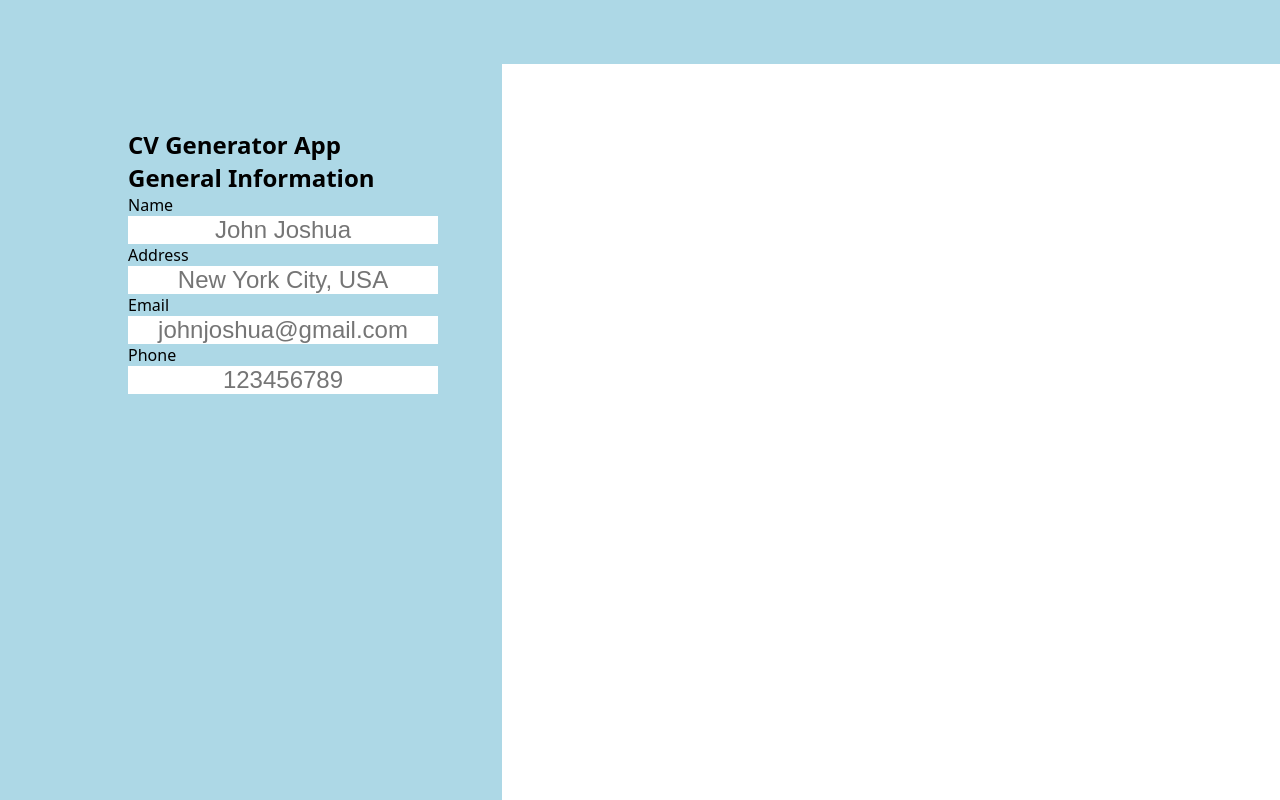
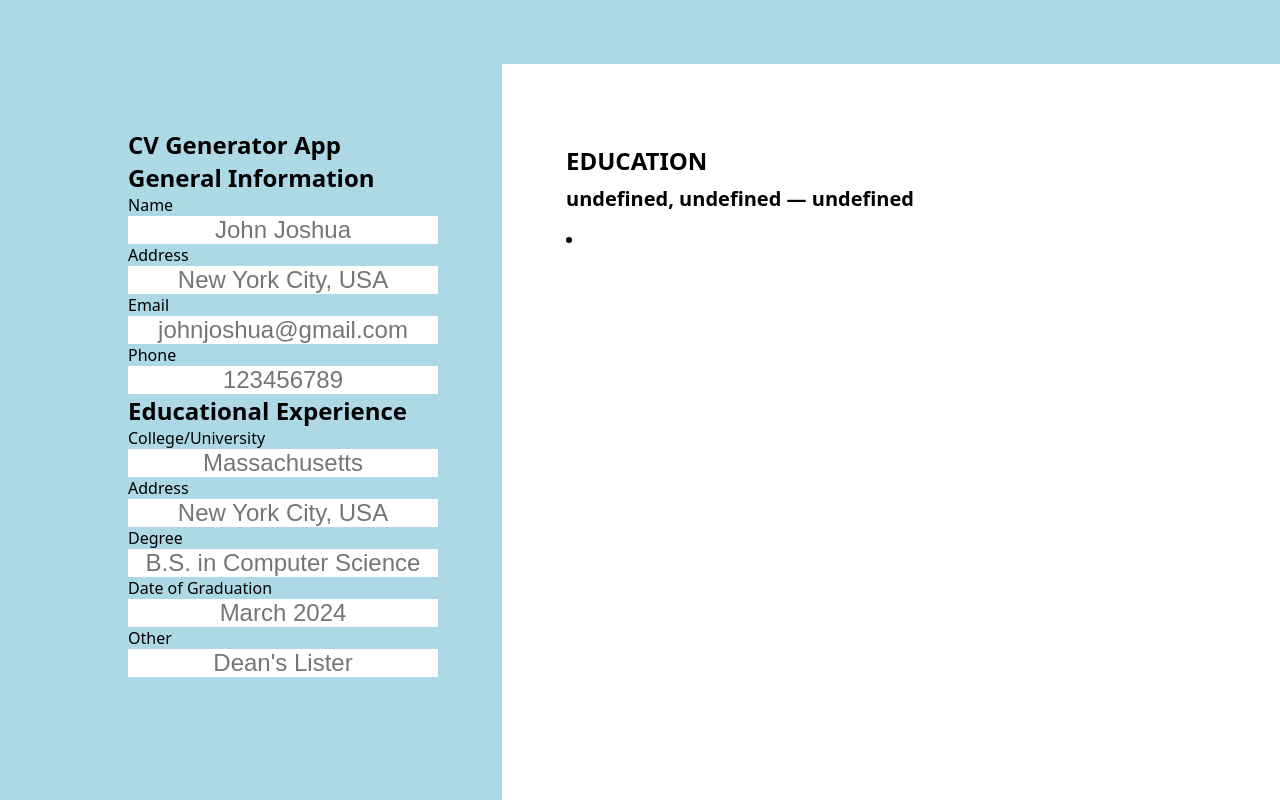
Before and after one commit to kpbongat/odin-cvApp, a React (Vite) app: page / in a window 1280 px wide. Shown: the top 800 px of the page. Built offline with nearby package versions, Linux system fonts and the light colour scheme.

Commit message:
Add Education component and display to Resume

```diff
--- /dev/null
+++ b/src/components/Education.jsx
@@ -0,0 +1,49 @@
+import Field from "./Field";
+
+export default function Education({ formState }) {
+  return (
+    <section className="flex flex-col">
+      <h2>Educational Experience</h2>
+      <label htmlFor="name">College/University</label>
+      <Field
+        type="text"
+        id="college"
+        placeholder="Massachusetts"
+        formData={formState[0]}
+        setFormData={formState[1]}
+      ></Field>
+      <label htmlFor="address">Address</label>
+      <Field
+        type="text"
+        id="college-add"
+        placeholder="New York City, USA"
+        formData={formState[0]}
+        setFormData={formState[1]}
+      ></Field>
+      <label htmlFor="text">Degree</label>
+      <Field
+        type="text"
+        id="degree"
+        placeholder="B.S. in Computer Science"
+        formData={formState[0]}
+        setFormData={formState[1]}
+      ></Field>
+      <label htmlFor="text">Date of Graduation</label>
+      <Field
+        type="text"
+        id="grad"
+        placeholder="March 2024"
+        formData={formState[0]}
+        setFormData={formState[1]}
+      ></Field>
+      <label htmlFor="text">Other</label>
+      <Field
+        type="text"
+        id="other"
+        placeholder="Dean's Lister"
+        formData={formState[0]}
+        setFormData={formState[1]}
+      ></Field>
+    </section>
+  );
+}
--- a/src/components/Form.jsx
+++ b/src/components/Form.jsx
@@ -1,3 +1,4 @@
+import Education from "./Education";
 import General from "./General";
 
 export default function Form(props) {
@@ -7,6 +8,7 @@ export default function Form(props) {
         <h1>CV Generator App</h1>
       </header>
       <General {...props} />
+      <Education {...props} />
     </section>
   );
 }
--- a/src/components/Resume.jsx
+++ b/src/components/Resume.jsx
@@ -9,6 +9,12 @@ export default function Resume({ formData }) {
           <span>{formData.tel}</span>
         </div>
       </div>
+      <div className="flex flex-col education">
+        <span className="education header">EDUCATION</span>
+        <span className="college-degree sub-header">{`${formData.college}, ${formData["college-add"]} — ${formData.degree}`}</span>
+        <span className="year">{formData.grad}</span>
+        <li className="other">{formData.other}</li>
+      </div>
     </div>
   );
 }
--- a/src/styles/index.css
+++ b/src/styles/index.css
@@ -5,6 +5,7 @@
   --md-gap: 8px;
   --lg-font: 2rem;
   --md-font: 1.5rem;
+  --sm-font: 1.25rem;
   --letter-ar: calc(8.5 / 11);
   font-family: system-ui, "Segoe UI", Roboto, Helvetica, Arial, sans-serif,
     "Apple Color Emoji", "Segoe UI Emoji", "Segoe UI Symbol";
@@ -33,7 +34,9 @@ input {
 .flex-col {
   flex-direction: column;
 }
-
+.sub {
+  justify-content: center;
+}
 .form {
   padding: var(--lg-padding);
 }
@@ -42,17 +45,26 @@ input {
   min-width: var(--lg-width);
   min-height: calc(var(--lg-width) / var(--letter-ar));
   background-color: white;
-  text-align: center;
 }
 
+.resume,
 .resume .flex {
   gap: var(--md-gap);
 }
 
-.sub {
-  justify-content: center;
+.header {
+  font-size: var(--md-font);
+  font-weight: bold;
 }
 
+.sub-header {
+  font-size: var(--sm-font);
+  font-weight: bold;
+}
+
+.general {
+  text-align: center;
+}
 .name {
   font-size: var(--lg-font);
   font-weight: bold;
```
